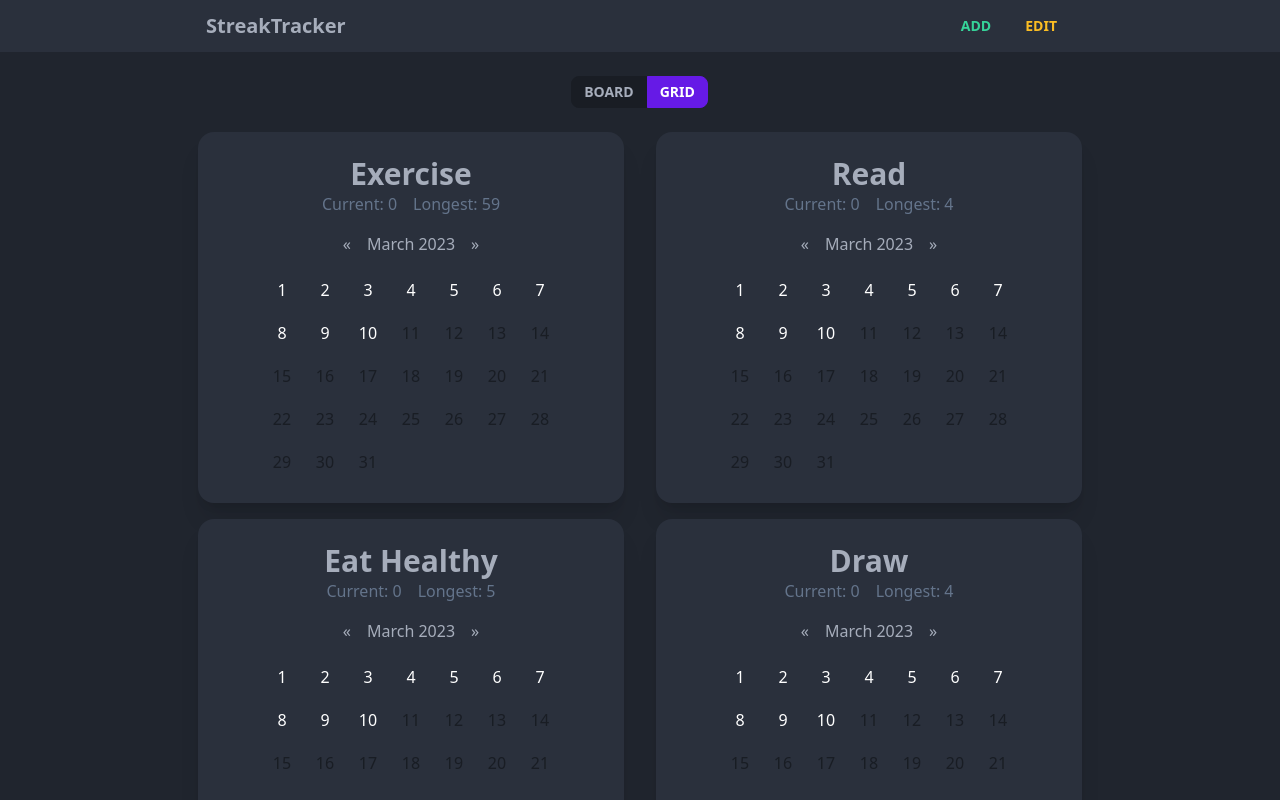
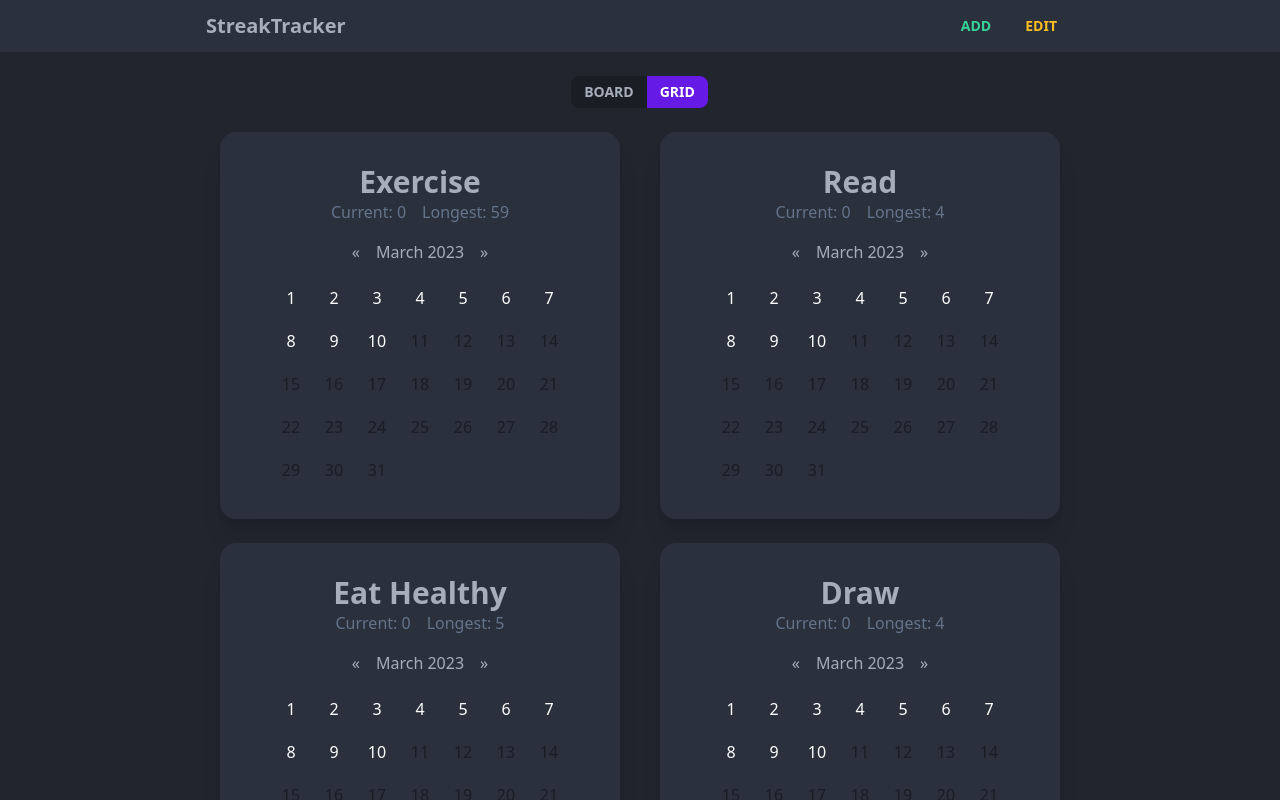
Before and after one commit to kcereno/streaks-habit-tracker, a React (Create React App) app: page / in a window 1280 px wide. Both pictures are taken after a click on the button "GRID". Shown: the top 800 px of the page. Built offline with nearby package versions, Linux system fonts and the light colour scheme.

Commit message:
Change grid item styling

```diff
--- a/src/components/HabitCard/HabitCard.tsx
+++ b/src/components/HabitCard/HabitCard.tsx
@@ -69,7 +69,7 @@ function HabitCard({ habit, updateHabit }: Props) {
         {/* Habit Details */}
         <div className="pt-6 text-center">
           <h1 className="text-9xl ">{icon}</h1>
-          <h2 className="text-4xl mt-6 font-bold capitalize">{name}</h2>
+          <h2 className="text-4xl mt-6 font-bold capitalize text-gray-200">{name}</h2>
           <p className="text-xl mt-1 text-gray-400 ">{frequencyText}</p>
         </div>
         {/* Habit Progress */}
--- a/src/components/HabitGrid/HabitGrid.tsx
+++ b/src/components/HabitGrid/HabitGrid.tsx
@@ -6,7 +6,7 @@ function HabitGrid() {
   const { habits } = useContext(AppContext);
   return (
     <section className="" data-testid="habit-grid">
-      <div className="habit-grid-container flex flex-wrap gap-4">
+      <div className="habit-grid-container flex flex-wrap gap-4 desktop:gap-6 justify-center">
         {habits.map((habit) => (
           <HabitGridItem key={habit.id} habit={habit} />
         ))}
--- a/src/components/HabitGridItem/HabitGridItem.tsx
+++ b/src/components/HabitGridItem/HabitGridItem.tsx
@@ -39,10 +39,10 @@ function HabitGridItem({ habit }: Props) {
   };
 
   return (
-    <div className="card card-compact grow w-full bg-base-100 shadow-xl mx-2 tablet:w-auto">
+    <div className="card card-compact w-full bg-base-100 shadow-xl mx-2 max-w-[400px]">
       {editMode && <EditDeleteHabitButtons habit={habit} />}
       {/* Content Container */}
-      <div className="py-6 tablet:px-4">
+      <div className="py-8">
         <h2 className="font-bold text-3xl text-center">{name}</h2>
         <div className="flex justify-center gap-4 text-slate-500">
           <p>{`Current: ${habit.streaks.current}`}</p>
--- a/src/data/data.tsx
+++ b/src/data/data.tsx
@@ -334,18 +334,6 @@ const mockHabits: HabitI[] = [
     },
     logs: [],
   },
-  {
-    id: '8',
-    icon: '🎸',
-    name: 'Practice Guitar',
-    progress: 4,
-    goal: 5,
-    streaks: {
-      current: 0,
-      longest: 0,
-    },
-    logs: [],
-  },
 ];
 
 export default mockHabits;
```
